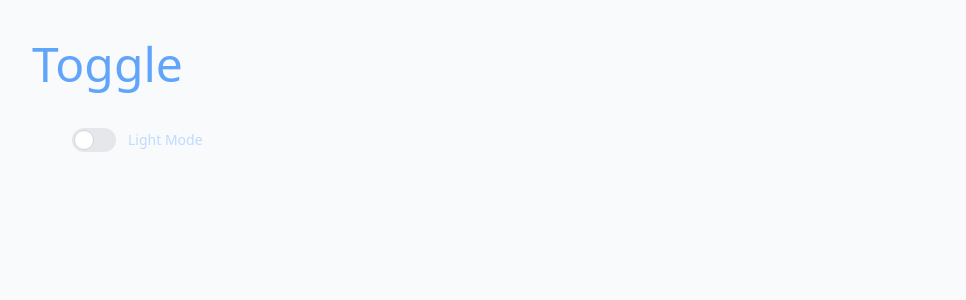
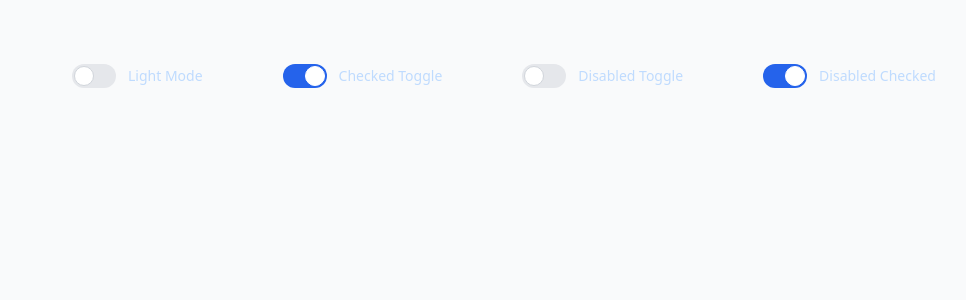
Before and after one commit to AlejandroP1028/Group-GCC_Vue-Component-Library, a Vue app: page / in a window 1280 px wide. Shown: the top 300 px of the page, without its empty margins (8-974 px from the left). Built offline with nearby package versions, Linux system fonts and the light colour scheme.

Commit message:
modified:   src/components/ToggleComponent.vue

```diff
--- a/src/components/ToggleComponent.vue
+++ b/src/components/ToggleComponent.vue
@@ -1,10 +1,33 @@
 <template>
-  <h1 class="text-5xl pt-10 pl-10 font-medium text-blue-400">Toggle</h1>
-  <label class="inline-flex items-center cursor-pointer">
-    <input type="checkbox" v-model="isChecked" class="sr-only peer" @change="toggleDarkMode">
-    <div class="relative mt-10 ml-20 w-11 h-6 bg-gray-200 peer-focus:outline-none peer-focus:ring-4 peer-focus:ring-blue-300 dark:peer-focus:ring-blue-800 rounded-full peer dark:bg-blue-200 peer-checked:after:translate-x-full rtl:peer-checked:after:-translate-x-full peer-checked:after:border-white after:content-[''] after:absolute after:top-[2px] after:start-[2px] after:bg-white after:border-gray-300 after:border after:rounded-full after:h-5 after:w-5 after:transition-all dark:border-gray-600 peer-checked:bg-blue-600"></div>
-    <span class="relative mt-10 ml-3 text-sm font-medium text-blue-200 dark:text-blue-400">{{ isDarkMode ? 'Dark Mode' : 'Light Mode' }}</span>
-  </label>
+  <div>
+    <!-- Dark/Light Mode Toggle -->
+    <label class="inline-flex items-center cursor-pointer">
+      <input type="checkbox" v-model="isChecked" class="sr-only peer" @change="toggleDarkMode">
+      <div :class="toggleClass" class="relative mt-10 ml-20 w-11 h-6"></div>
+      <span :class="spanClass">{{ isDarkMode ? 'Dark Mode' : 'Light Mode' }}</span>
+    </label>
+
+    <!-- Checked Toggle -->
+    <label class="inline-flex items-center cursor-pointer mt-6">
+      <input type="checkbox" value="" class="sr-only peer" checked>
+      <div :class="toggleClass" class="relative mt-10 ml-20 w-11 h-6"></div>
+      <span :class="spanClass">Checked Toggle</span>
+    </label>
+
+    <!-- Disabled Toggle -->
+    <label class="inline-flex items-center cursor-pointer mt-6">
+      <input type="checkbox" value="" class="sr-only peer" disabled>
+      <div :class="toggleClass" class="relative mt-10 ml-20 w-11 h-6"></div>
+      <span :class="spanClass">Disabled Toggle</span>
+    </label>
+
+    <!-- Disabled Checked Toggle -->
+    <label class="inline-flex items-center cursor-pointer mt-6">
+      <input type="checkbox" value="" class="sr-only peer" checked disabled>
+      <div :class="toggleClass" class="relative mt-10 ml-20 w-11 h-6"></div>
+      <span :class="spanClass">Disabled Checked</span>
+    </label>
+  </div>
 </template>
 
 <script>
@@ -19,6 +42,46 @@ export default {
     return {
       isChecked: this.isDarkMode
     };
+  },
+  computed: {
+    toggleClass() {
+      return `
+        bg-gray-200
+        peer-focus:outline-none
+        peer-focus:ring-4
+        peer-focus:ring-blue-300
+        dark:peer-focus:ring-blue-800
+        rounded-full
+        peer
+        dark:bg-blue-200
+        peer-checked:after:translate-x-full
+        rtl:peer-checked:after:-translate-x-full
+        peer-checked:after:border-white
+        after:content-['']
+        after:absolute
+        after:top-[2px]
+        after:start-[2px]
+        after:bg-white
+        after:border-gray-300
+        after:border
+        after:rounded-full
+        after:h-5 after:w-5
+        after:transition-all
+        dark:border-gray-600
+        peer-checked:bg-blue-600
+      `;
+    },
+    spanClass() {
+      return `
+        relative
+        mt-10
+        ml-3
+        text-sm
+        font-medium
+        text-blue-200
+        dark:text-blue-400
+      `;
+    },
   },
   methods: {
     toggleDarkMode() {
```
